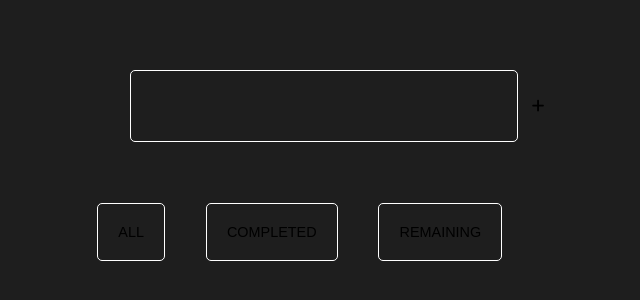
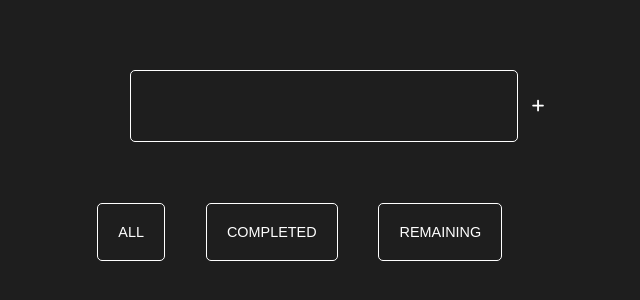
Before and after one commit to KanishkValechha/Todo-list-project, a plain HTML site: page index.html in a window 1280 px wide. Shown: the part 122-422 px from the top of the page, without its empty margins (320-960 px from the left). Drawn offline with Linux system fonts and the light colour scheme.

Commit message:
style.css
Fixed issue of black font for some devices. Added button animations

```diff
--- a/style.css
+++ b/style.css
@@ -4,6 +4,7 @@
   box-sizing: border-box;
   color-scheme: light dark;
   animation: fadeIn 2s;
+  color: white;
 }
 
 body {
@@ -58,6 +59,8 @@ button {
   padding: 3%;
   cursor: pointer;
   font-size: min(3vw, 0.9rem);
+  outline: none;
+  -webkit-tap-highlight-color: transparent;
 }
 
 .addButton {
@@ -137,6 +140,15 @@ button {
   border: 1px solid white;
   padding: 10%;
   border-radius: 5px;
+  transition: all 0.2s ease;
+}
+
+.sort > button:hover {
+  transform: translateY(-1vh);
+}
+
+.sort > button:active {
+  transform: scale(0.9);
 }
 
 .list-container {
```
